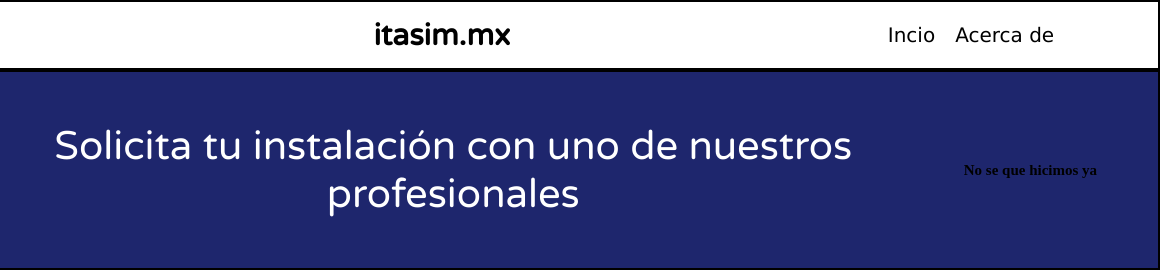
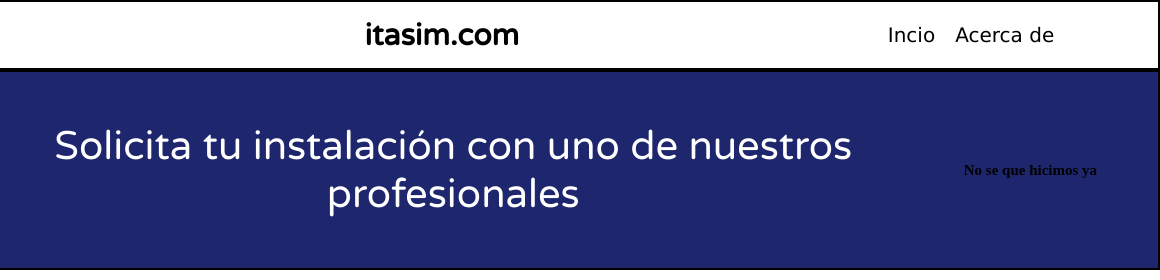
Before and after one commit to th3founder/itasim2, a plain HTML site: page index.html in a window 1280 px wide. Shown: the full height of the page, 120-1280 px from the left. Drawn offline with Linux system fonts and the light colour scheme.

Commit message:
Cambio en el dominio 3.0

```diff
--- a/index.html
+++ b/index.html
@@ -17,7 +17,7 @@
                 <img src="./img/dragon.png" alt="" class="img">
             </figure>
             <div class="header-box conbox">
-                <h2>itasim.mx</h2>
+                <h2>itasim.com</h2>
             </div>
             <nav class="header-menu conbox">
                 <ul>
```
